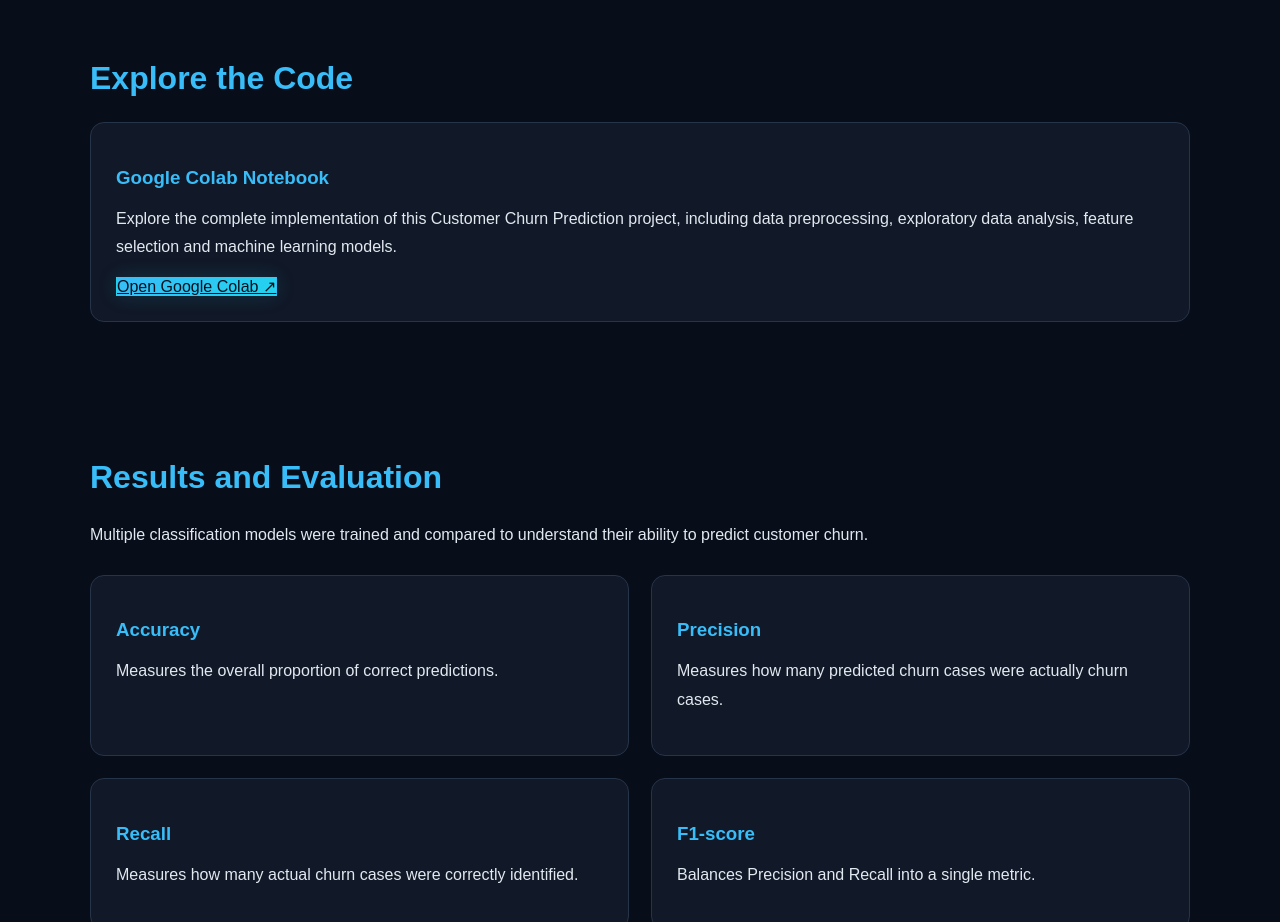
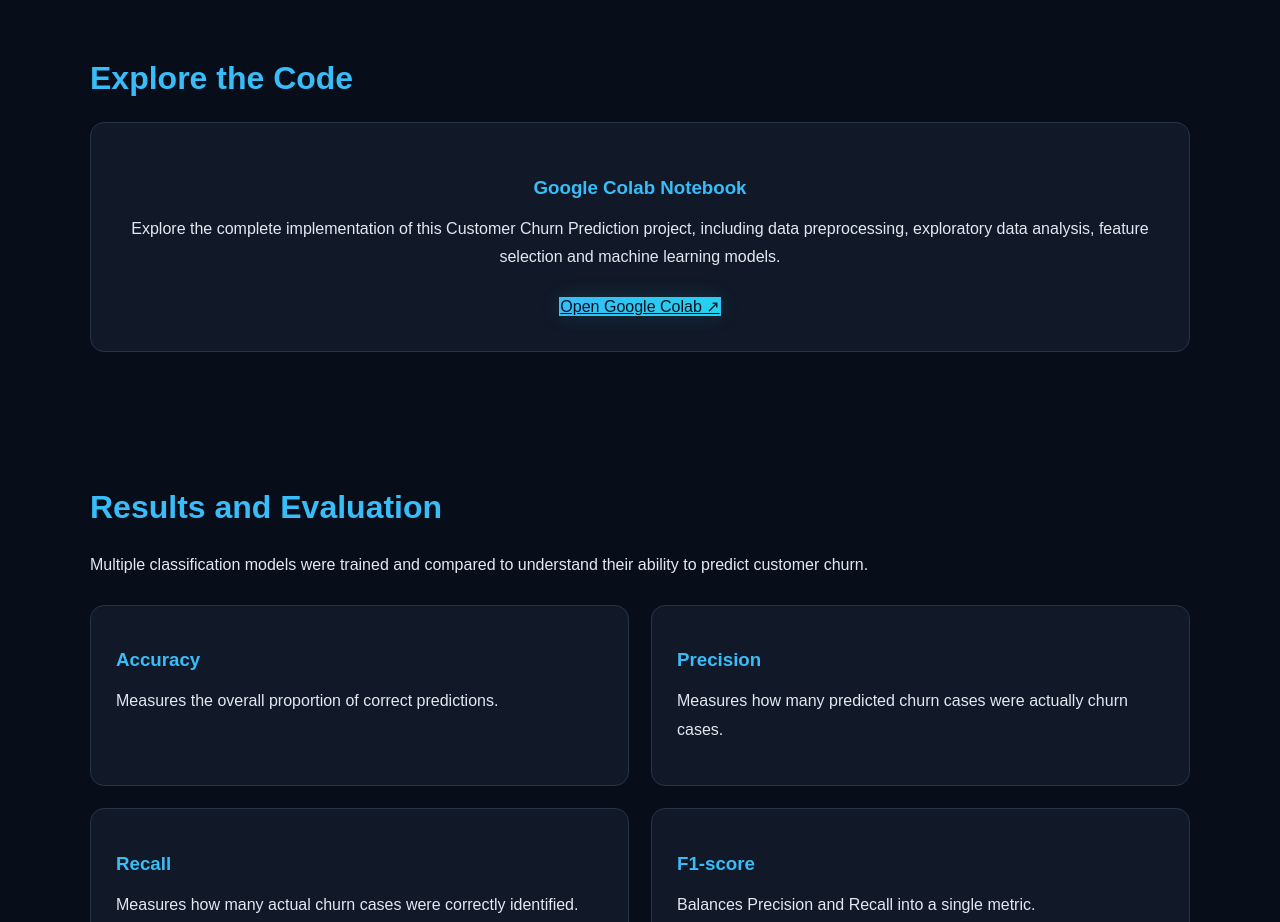
Before and after one commit to kartik-a19/Kartik-Portfolio, a plain HTML site: page customer-churn.html in a window 1280 px wide. Shown: the part 3340-4262 px from the top of the page. Drawn offline with Linux system fonts and the light colour scheme.

Commit message:
update portfolio

```diff
--- a/customer-churn.css
+++ b/customer-churn.css
@@ -206,3 +206,20 @@
     }
 
 }
+
+/* Google Colab Notebook Section */
+
+.notebook-card {
+    text-align: center;
+    padding: 35px;
+}
+
+.notebook-card h3 {
+    color: #38bdf8;
+    margin-bottom: 15px;
+}
+
+.notebook-card p {
+    line-height: 1.8;
+    margin-bottom: 25px;
+}
```
